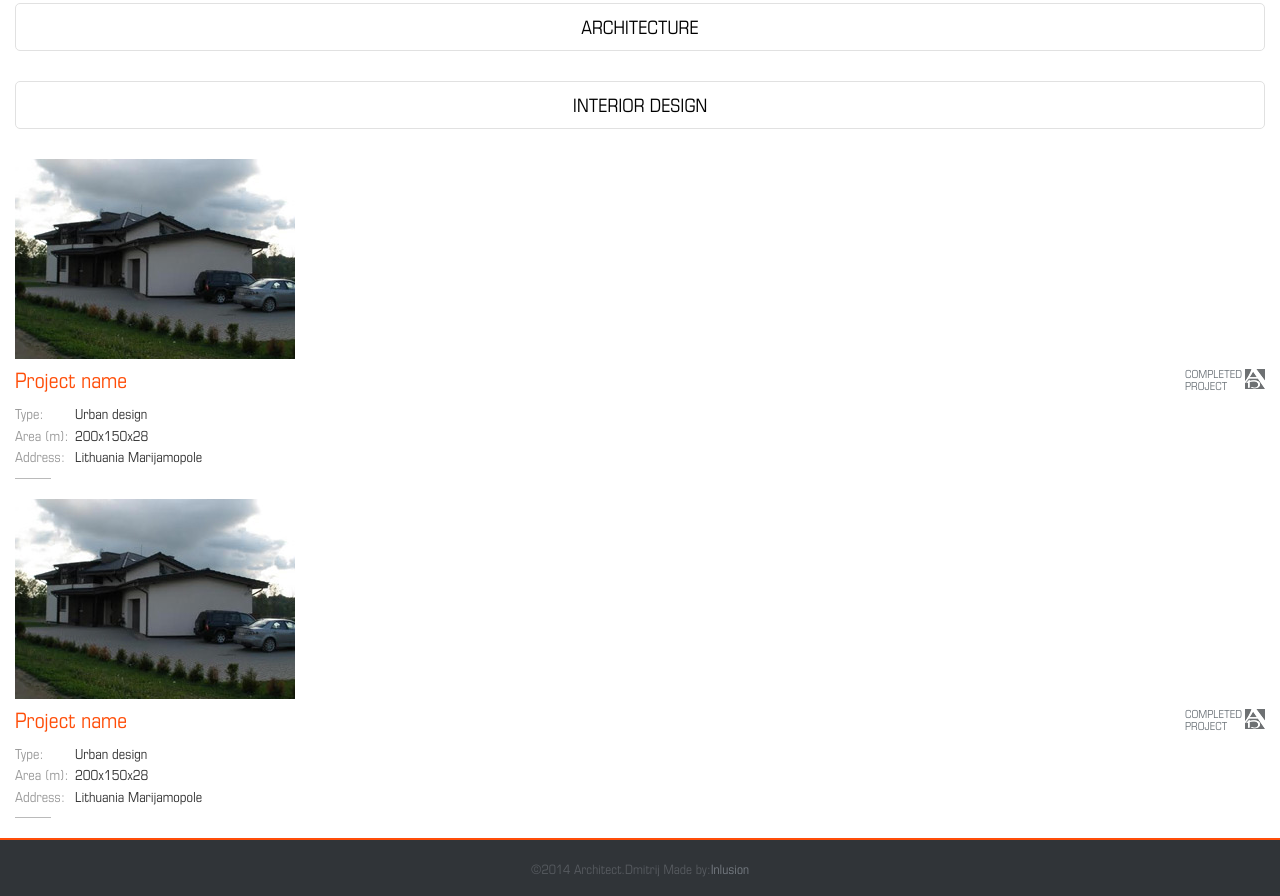
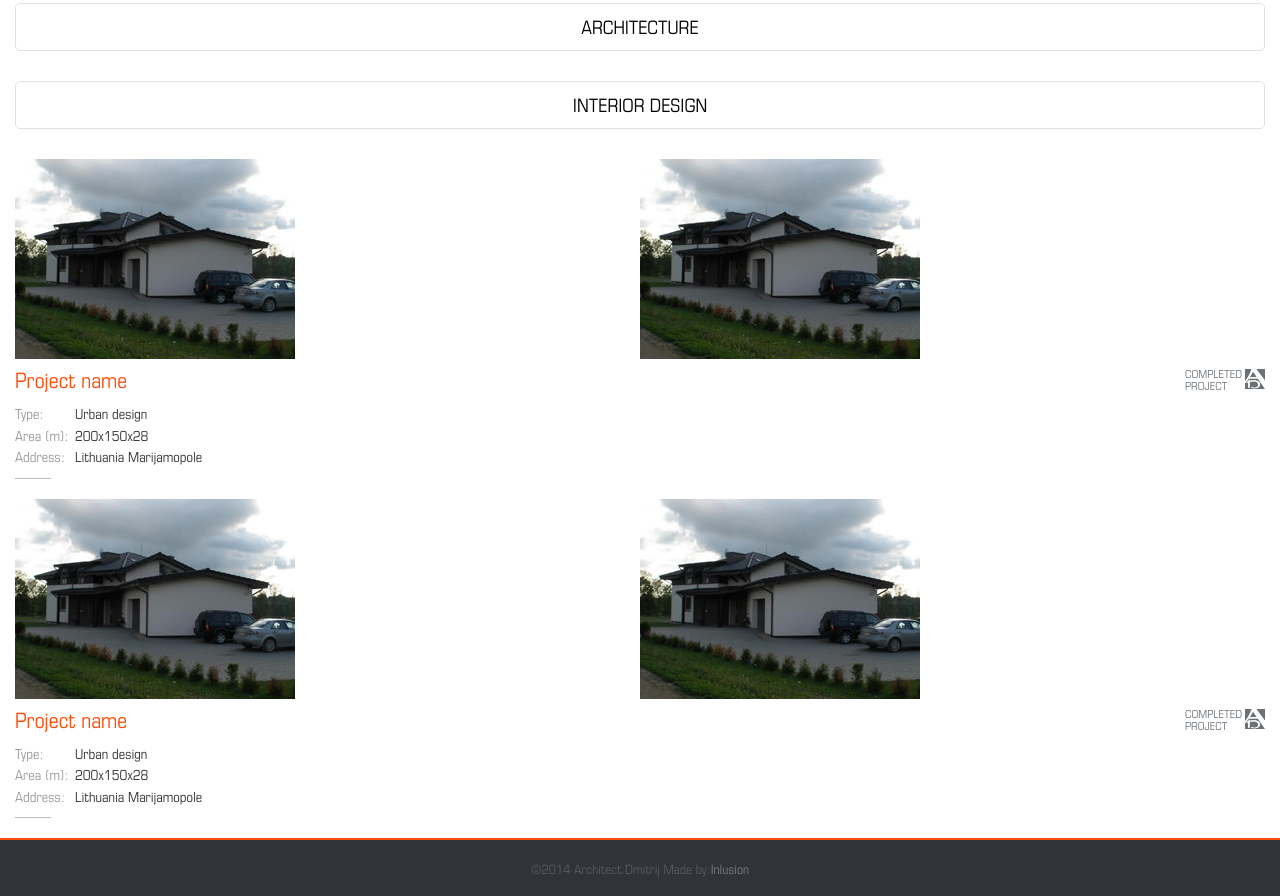
Before and after one commit to ruslankus/dmitrij-arhitect, a plain HTML site: page index.html in a window 1280 px wide. Shown: the part 335-1231 px from the top of the page. Drawn offline with Linux system fonts and the light colour scheme.

Commit message:
manor -fix

```diff
--- a/css/style.css
+++ b/css/style.css
@@ -132,7 +132,16 @@ header .email-holder {
 
 /*--- project section ----*/
 .photo-holder > .photos {
+	width:100%;
+	float:left;
 	display:none;}
+
+.photo-holder > .photos > a {
+	display:block;
+	width:100%;}
+
+.photo-holder > .photos > a > img {
+	max-width:100%;}
 
 .photo-holder > .photos:first-child {
 	display:block;}
@@ -203,8 +212,8 @@ footer p > a:hover {
 
 /*---- media responce part ----*/
 @media (min-width: 471px) {
-
-}
+	.photo-holder > .photos {width:50%;}
+	.photo-holder > .photos:last-child {display:block;}
 
 
 /* Small devices (tablets, 768px and up) */
--- a/index.html
+++ b/index.html
@@ -89,7 +89,7 @@
             <div class="project-holder col-xs-12">
 
             	<div class="project">
-                	<div class="photo-holder">
+                	<div class="photo-holder clearfix">
                     	<div class="photos">
                         	<a href="#"><img src="images/architect2_mobile-2.jpg" /></a>
                         </div><!--/photos -->
@@ -121,7 +121,7 @@
                 </div><!--/project -->
 
             	<div class="project">
-                	<div class="photo-holder">
+                	<div class="photo-holder clearfix">
                     	<div class="photos">
                         	<a href="#"><img src="images/architect2_mobile-2.jpg" /></a>
                         </div><!--/photos -->
```
